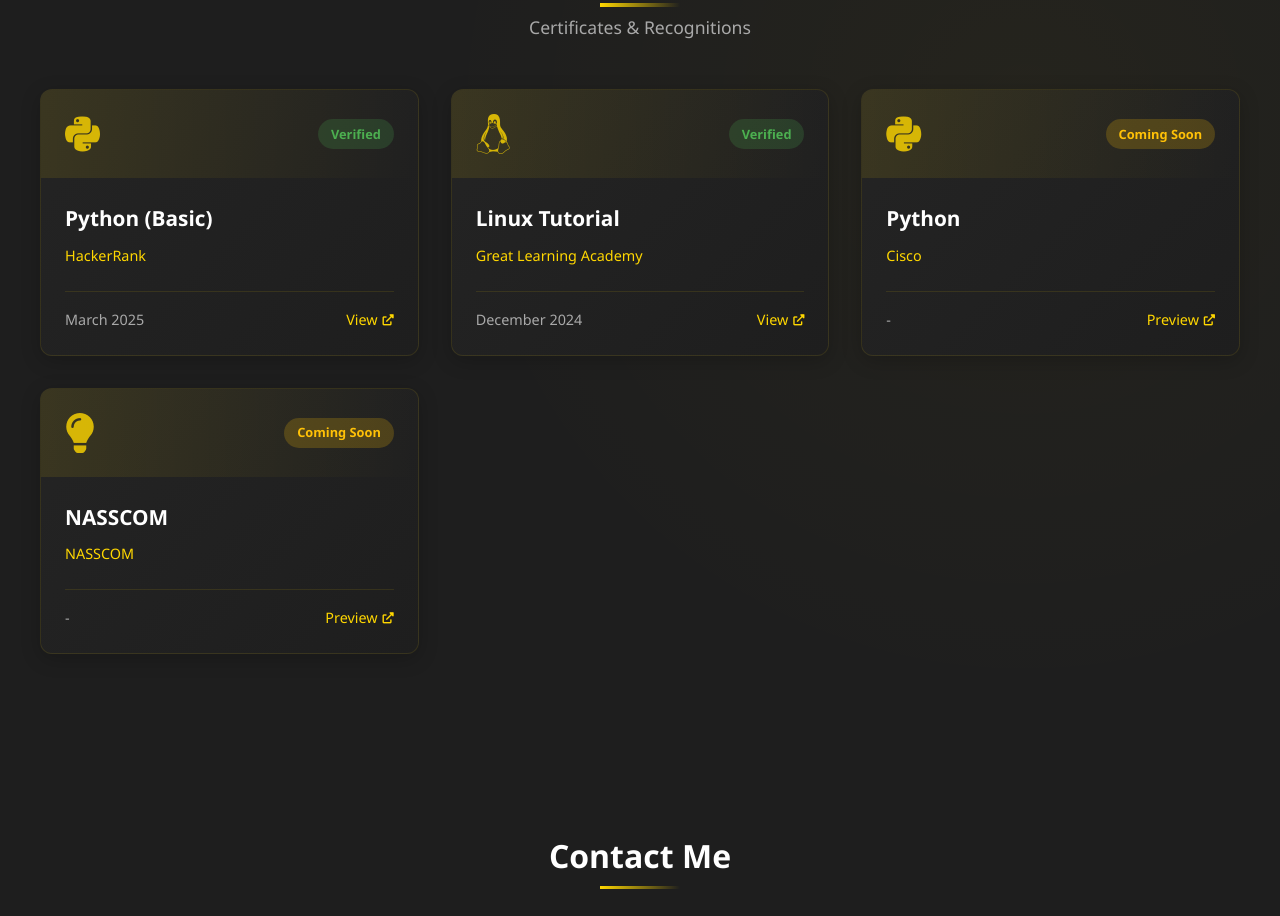
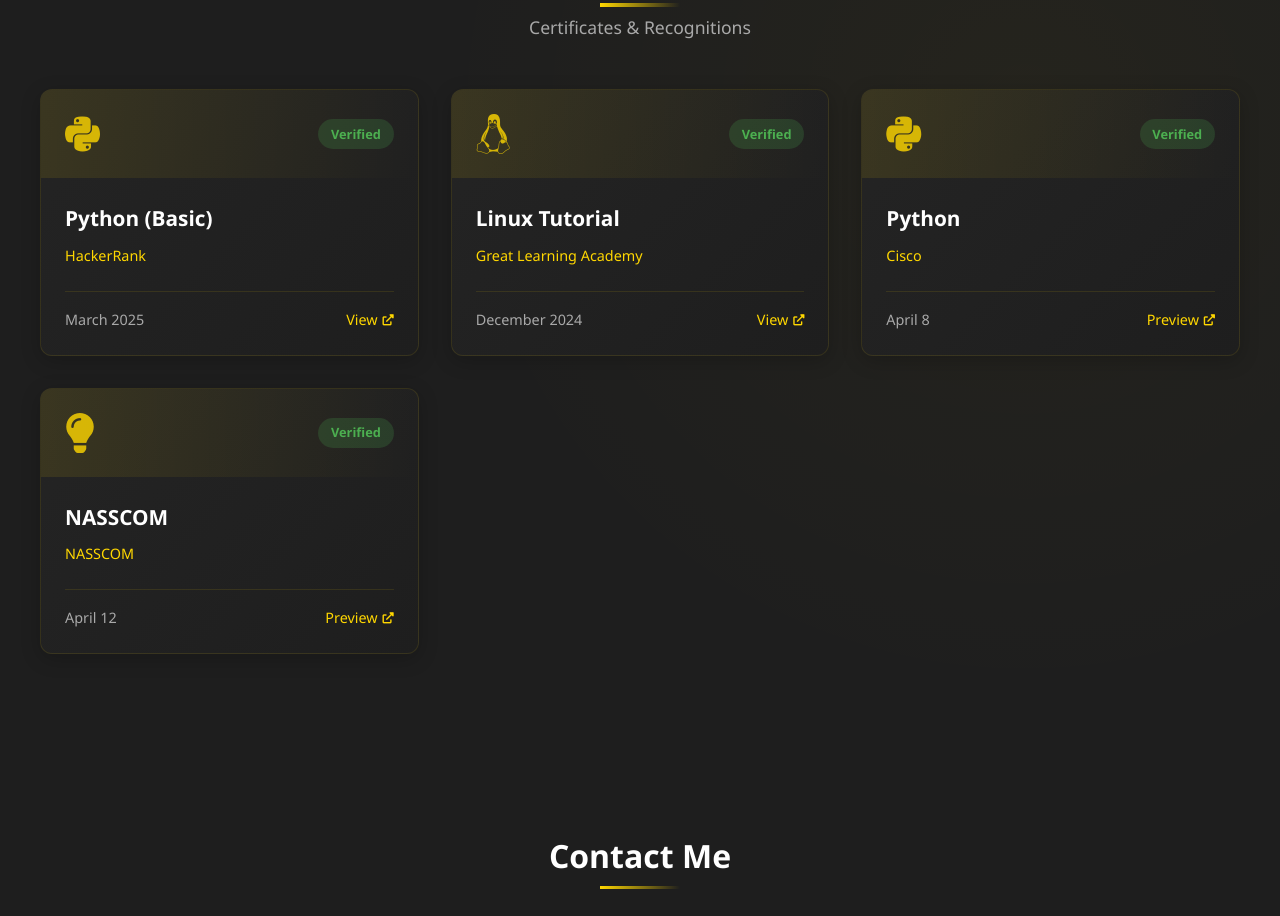
Before and after one commit to Samyak122/Shingankar.github.io, a plain HTML site: page index.html in a window 1280 px wide. Shown: the part 2218-3134 px from the top of the page. Drawn offline with Linux system fonts and the light colour scheme.

Commit message:
index.html

```diff
--- a/index.html
+++ b/index.html
@@ -187,13 +187,13 @@
                 <div class="certificate-card">
                     <div class="certificate-header">
                         <i class="fab fa-python"></i>
-                        <div class="certificate-badge coming-soon">Coming Soon</div>
+                        <div class="certificate-badge">Verified</div>
                     </div>
                     <div class="certificate-body">
                         <h3>Python</h3>
                         <p class="issuer">Cisco</p>
                         <div class="certificate-footer">
-                            <span class="date">-</span>
+                            <span class="date">April 8</span>
                             <a href="#lightbox-3" class="view-btn">Preview <i class="fas fa-external-link-alt"></i></a>
                         </div>
                     </div>
@@ -202,13 +202,13 @@
                 <div class="certificate-card">
                     <div class="certificate-header">
                         <i class="fas fa-lightbulb"></i>
-                        <div class="certificate-badge coming-soon">Coming Soon</div>
+                        <div class="certificate-badge">Verified</div>
                     </div>
                     <div class="certificate-body">
                         <h3>NASSCOM</h3>
                         <p class="issuer">NASSCOM</p>
                         <div class="certificate-footer">
-                            <span class="date">-</span>
+                            <span class="date">April 12</span>
                             <a href="#lightbox-4" class="view-btn">Preview <i class="fas fa-external-link-alt"></i></a>
                         </div>
                     </div>
@@ -237,7 +237,7 @@
     <div id="lightbox-3" class="lightbox">
         <div class="lightbox-content">
             <a href="#certificates" class="close-lightbox">&times;</a>
-            <img src="images/coomingsoon.png" alt="Coming Soon">
+            <img src="images\CISCO.png" alt="Cisco">
             <div class="lightbox-caption">Python - Cisco</div>
         </div>
     </div>
@@ -245,7 +245,7 @@
     <div id="lightbox-4" class="lightbox">
         <div class="lightbox-content">
             <a href="#certificates" class="close-lightbox">&times;</a>
-            <img src="images/coomingsoon.png" alt="Coming Soon">
+            <img src="images\NASSCOM.png" alt="NASSCOM">
             <div class="lightbox-caption">NASSCOM - NASSCOM</div>
         </div>
     </div>
```
